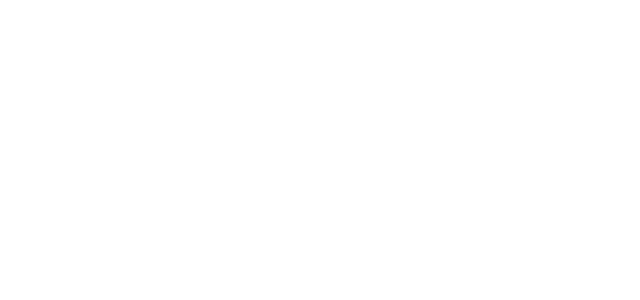
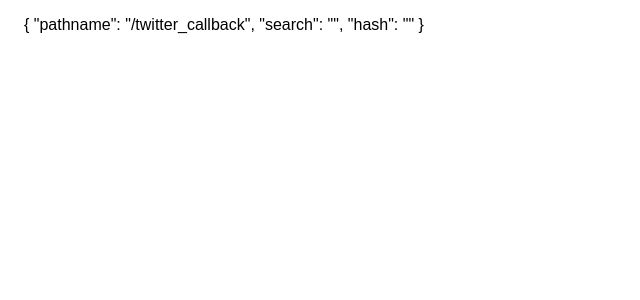
Before and after one commit to Adonaye/dexf-frontend, a React app: page /twitter_callback in a window 1280 px wide. Shown: the top 300 px of the page, without its empty margins (0-640 px from the left). Built offline with nearby package versions, Linux system fonts and the light colour scheme.

Commit message:
Several changes for callback

```diff
--- a/src/App.js
+++ b/src/App.js
@@ -2,6 +2,7 @@
 import { BrowserRouter as Router, Route, Link } from "react-router-dom";
 import Login from "./session-components/Login";
 import Home from "./home-components/Home";
+import Callback from "./session-components/Callback";
 import "./App.css";
 
 class App extends Component {
@@ -19,6 +20,7 @@
             <div className="App">
                 <Router>
                     <Route exact path="/" component={(this.state.isLogged) ? Home : Login} />
+                    <Route exact path="/twitter_callback" component={Callback} />
                 </Router>
             </div >
         );
--- /dev/null
+++ b/src/session-components/Callback.js
@@ -0,0 +1,17 @@
+import React from "react";
+import { withRouter } from "react-router";
+
+class Callback extends React.Component {
+    componentWillMount()  {
+        let location = this.props.location;
+        console.log(location);
+    }
+
+    render() {
+        return (
+            <p>{JSON.stringify(this.props.location, null, 2)}</p>
+        );
+    }
+}
+
+export default withRouter(Callback);
--- a/src/session-components/Login.js
+++ b/src/session-components/Login.js
@@ -21,9 +21,7 @@
         axios.get('http://127.0.0.1:3000/oauth_request', config).then(
             response => {
                 console.log(response);
-                let url = JSON.stringify(response.data);
-                url = url.substr(1, url.length-2); //
-                this.setState({ loginUrl: url });
+                this.setState({ loginUrl: response.data.authorizeUrl });
             }
         );
 
```
